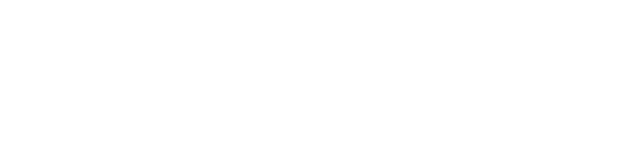
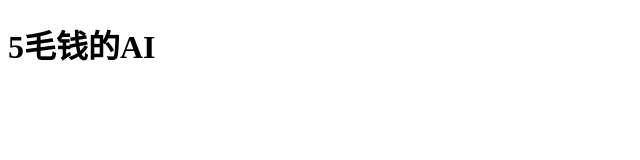
Before and after one commit to yqli2420/5maoai, a plain HTML site: page index.html in a window 1280 px wide. Shown: the whole page, without its empty margins (0-640 px from the left). Drawn offline with Linux system fonts and the light colour scheme.

Commit message:
Update index.html

```diff
--- a/index.html
+++ b/index.html
@@ -5,4 +5,7 @@
     <meta name="viewport" content="width=device-width, initial-scale=1.0">
     <title>5mao AI</title>
 </head>
+<body>
+    <h1>5毛钱的AI</h1>
+</body>
 </html>
```
